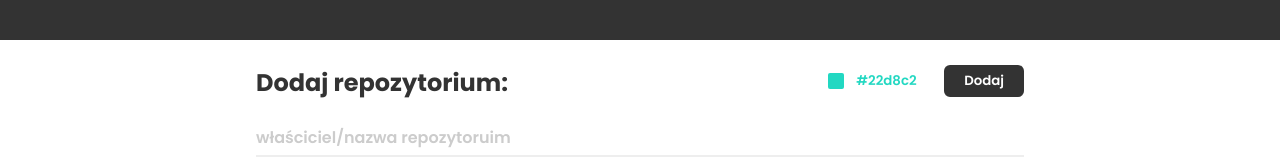
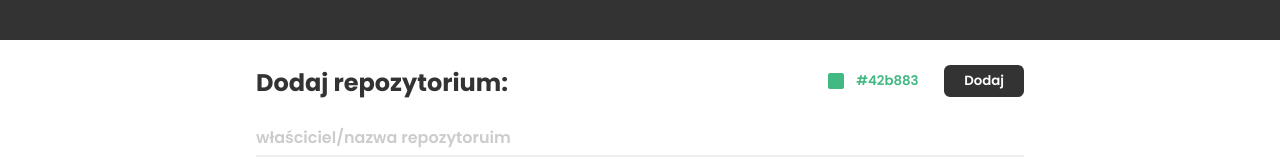
Before and after one commit to achodor/stellar-race, a Vue app: page / in a window 1280 px wide. Shown: the part 620-780 px from the top of the page. Built offline with nearby package versions, Linux system fonts and the light colour scheme.

Commit message:
Add animations for list

```diff
--- a/src/App.vue
+++ b/src/App.vue
@@ -2,6 +2,7 @@
   <div id="app">
     <h1>🚀 Gwiezdny wyścig ✨</h1>
     <div class="ranking">
+      <transition-group name="list">
         <Repo v-for="(repo, index) in repos" :key="repo.name"
           :color=repo.color
           :place=index+1
@@ -9,6 +10,7 @@
           :stars=repo.stars
           @deleteRepo="deleteRepo(index)"
         />
+      </transition-group>
     </div>
     <AddForm @sendData="getData"/>
   </div>
@@ -97,5 +99,14 @@
         margin: 0 auto;
       }
     }
+
+    .list-enter-active, .list-leave-active {
+      transition: all 1s;
+    }
+
+    .list-enter, .list-leave-to {
+      opacity: 0;
+      transform: translateY(30px);
+    }
   }
 </style>
--- a/src/components/AddForm.vue
+++ b/src/components/AddForm.vue
@@ -23,7 +23,7 @@
     data() {
       return {
         repo: {
-          color: '#22d8c2',
+          color: '#42b883',
           name: ''
         }
       }
```
Lines whose indentation alone changed are shown as unchanged.
